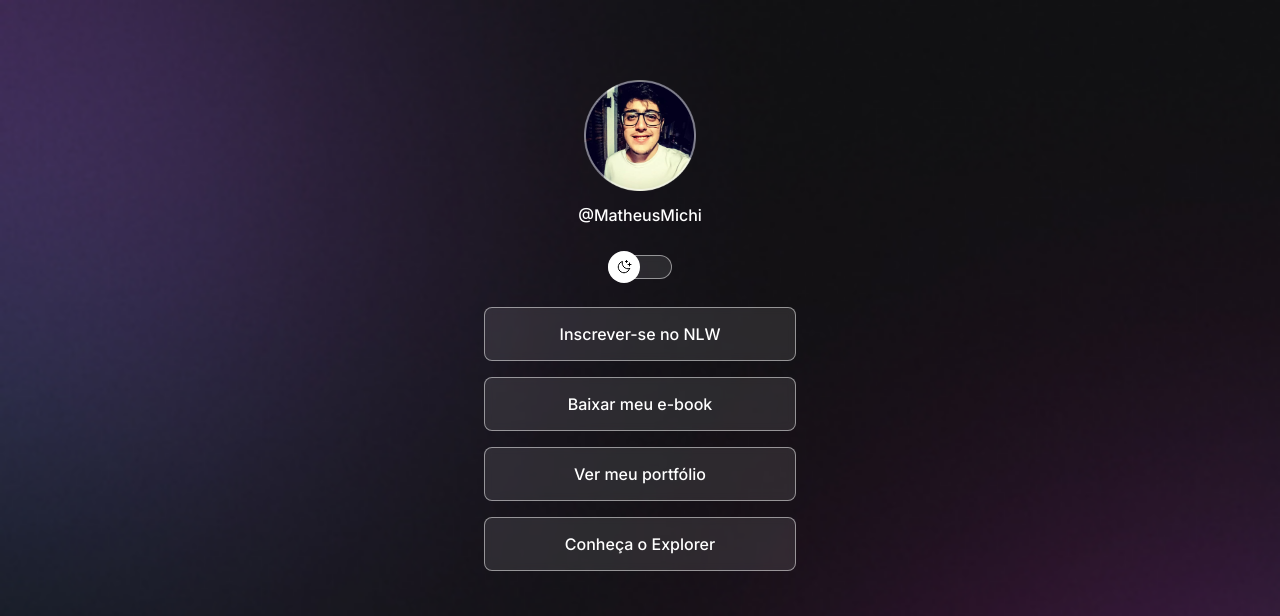
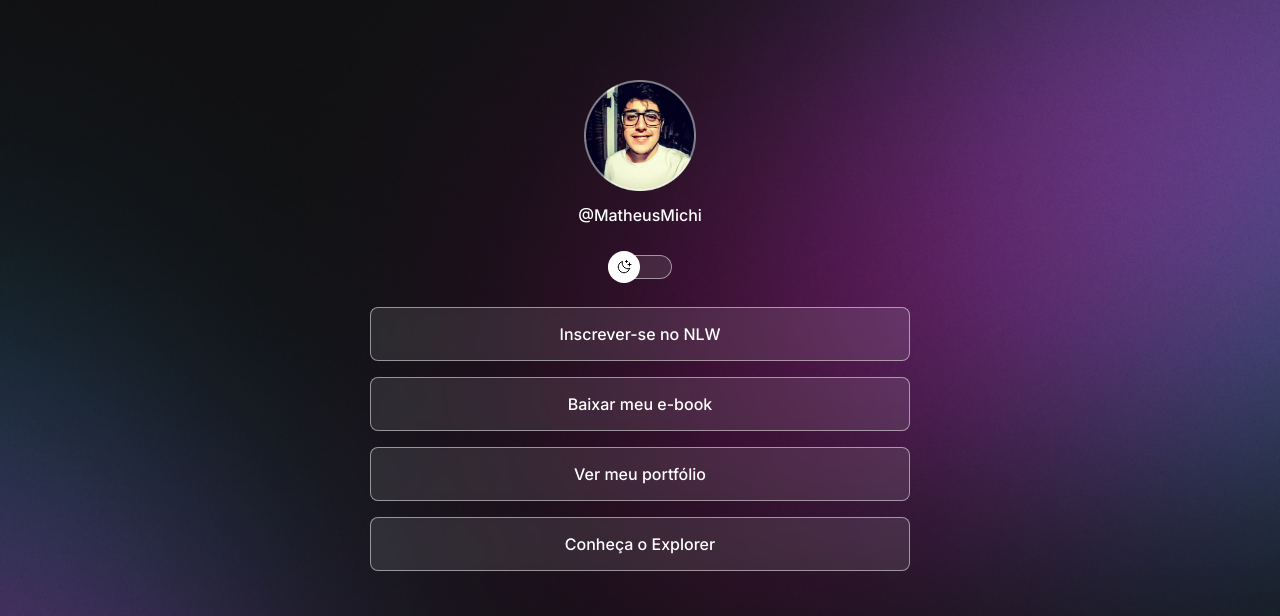
Before and after one commit to MatheusMichi/projeto-discover, a plain HTML site: page index.html in a window 1280 px wide. Shown: the top 616 px of the page. Drawn offline with nearby package versions, Linux system fonts and the light colour scheme.

Commit message:
add media queries and responsiveties

```diff
--- a/style.css
+++ b/style.css
@@ -38,12 +38,12 @@ body{
   /*SHORT HAND NESTA ORDEM , PODENDO TER O COLOR EM PRIMERO*/
 
   background: var(--bg-url) no-repeat top center/ cover;
-
-
+  height: 100vh;
 }
 
 #container {
-  width: 360px;
+  width: 100%;
+  max-width: 588px;
   margin: 56px auto 0px;
   padding: 0 24px;
 }
@@ -181,3 +181,15 @@ footer {
 
   opacity: 0.8;
 }
+
+/* MEDIA QUERIES */
+
+@media (min-width: 700px) {
+  :root {
+    --bg-url : url(./assets/bg-desktop.jpg);
+  }
+
+  .light {
+    --bg-url: url(./assets/bg-desktop-light.jpg);
+  }
+}
```
